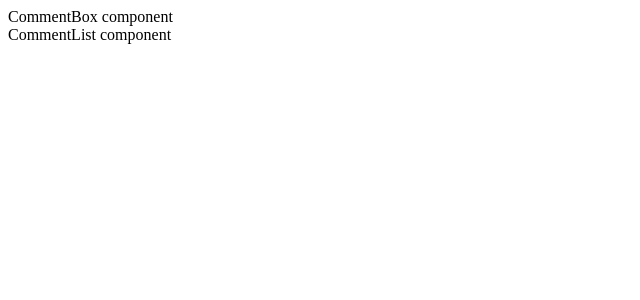
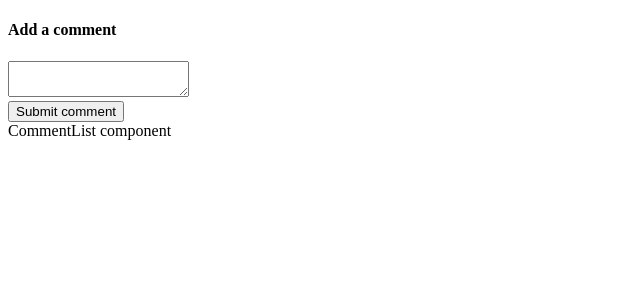
Before and after one commit to chucoyos/testing, a React (Create React App) app: page / in a window 1280 px wide. Shown: the top 300 px of the page, without its empty margins (0-640 px from the left). Built offline with nearby package versions, Linux system fonts and the light colour scheme.

Commit message:
add CommentBox tests

```diff
--- /dev/null
+++ b/jsconfig.json
@@ -0,0 +1,6 @@
+{
+	"compilerOptions": {
+		"baseUrl": "src"
+	},
+	"include": ["src"]
+}
--- a/src/components/App.js
+++ b/src/components/App.js
@@ -1,5 +1,5 @@
-import CommentBox from './CommentBox.js';
-import CommentList from './CommentList.js';
+import CommentBox from 'components/CommentBox';
+import CommentList from 'components/CommentList';
 
 export default function App() {
 	return (
--- a/src/components/CommentBox.js
+++ b/src/components/CommentBox.js
@@ -1,6 +1,27 @@
 import React from 'react';
 
-// eslint-disable-next-line import/no-anonymous-default-export
-export default () => {
-	return <div className='CommentList'>CommentBox component</div>;
-};
+class commentBox extends React.Component {
+	state = { comment: '' };
+	handleChange = (event) => {
+		this.setState({ comment: event.target.value });
+	};
+	handleSubmit = (event) => {
+		event.preventDefault();
+		// TODO - call an action creator
+		// And save the comment
+		this.setState({ comment: '' });
+	};
+	render() {
+		return (
+			<form onSubmit={this.handleSubmit}>
+				<h4>Add a comment</h4>
+				<textarea value={this.state.comment} onChange={this.handleChange} />
+				<div>
+					<button>Submit comment</button>
+				</div>
+			</form>
+		);
+	}
+}
+
+export default commentBox;
--- a/src/index.js
+++ b/src/index.js
@@ -1,5 +1,5 @@
 import React from 'react';
 import ReactDOM from 'react-dom';
-import App from './components/App';
+import App from 'components/App';
 
 ReactDOM.render(<App />, document.getElementById('root'));
```
Also changed, not shown: 2 other files (tests, documents, lock files or other folders).
